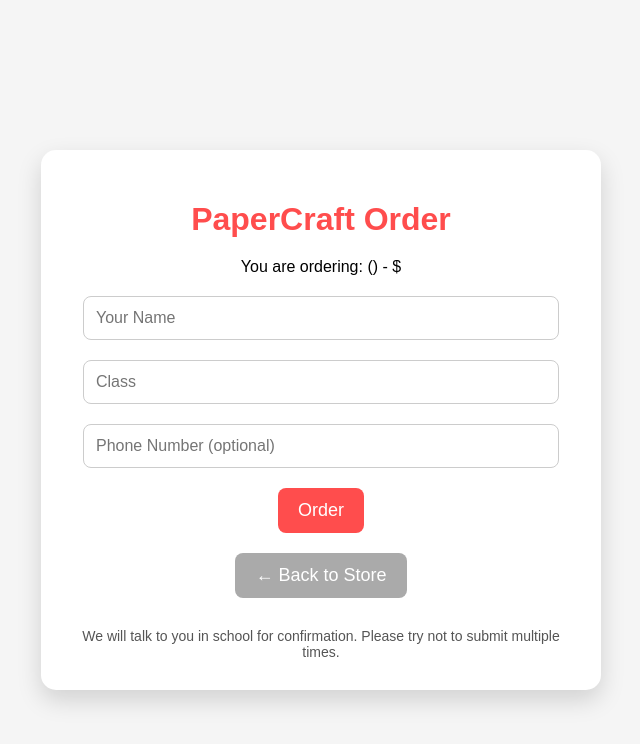
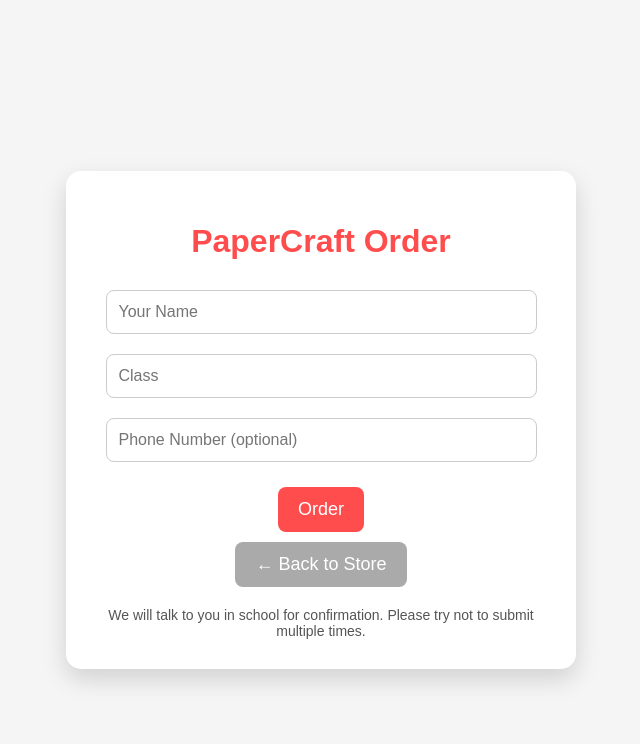
Before and after one commit to Aemoezest/SuderashanPublicSchoolPapC, a plain HTML site: page payment.html in a window 1280 px wide. Both pictures are taken after a click on the button "Order". Shown: the whole page, without its empty margins (319-959 px from the left). Drawn offline with Linux system fonts and the light colour scheme.

Commit message:
Update payment.html

```diff
--- a/payment.html
+++ b/payment.html
@@ -6,15 +6,15 @@
 <title>PaperCraft Order</title>
 <style>
 body { margin:0; font-family:Arial,sans-serif; background:#f5f5f5; display:flex; justify-content:center; align-items:center; min-height:100vh; padding:20px; }
-.order-container { background:#fff; border-radius:15px; box-shadow:0 10px 25px rgba(0,0,0,0.15); padding:30px; max-width:500px; width:100%; text-align:center; position:relative; }
+.order-container { background:#fff; border-radius:15px; box-shadow:0 10px 25px rgba(0,0,0,0.15); padding:30px; max-width:450px; width:100%; text-align:center; position:relative; animation:fadeIn 1s; }
 h1 { color:#ff4d4d; margin-bottom:20px; }
-p { font-size:16px; margin:10px 0; }
 input { width:90%; padding:12px; margin:10px 0; border-radius:8px; border:1px solid #ccc; font-size:16px; }
-button { background:#ff4d4d; color:white; border:none; padding:12px 20px; border-radius:8px; cursor:pointer; font-size:18px; margin:10px; transition:background 0.3s; }
+button { background:#ff4d4d; color:white; border:none; padding:12px 20px; border-radius:8px; cursor:pointer; font-size:18px; margin-top:15px; transition:background 0.3s; }
 button:hover { background:#ff1a1a; }
-.back-btn { background:#aaa; }
+.back-btn { background:#aaa; margin-top:10px; }
 .back-btn:hover { background:#888; }
 .notice { margin-top:20px; font-size:14px; color:#555; }
+@keyframes fadeIn { from {opacity:0; transform:translateY(-20px);} to {opacity:1; transform:translateY(0);} }
 </style>
 </head>
 <body>
@@ -22,12 +22,13 @@ button:hover { background:#ff1a1a; }
 <div class="order-container">
     <h1>PaperCraft Order</h1>
 
-    <p id="selectedProduct"></p>
-
     <form id="orderForm">
-        <input type="text" id="name" placeholder="Your Name" required>
-        <input type="text" id="class" placeholder="Class" required>
-        <input type="text" id="phone" placeholder="Phone Number (optional)">
+        <input type="text" id="name" name="name" placeholder="Your Name" required>
+        <input type="text" id="class" name="class" placeholder="Class" required>
+        <input type="text" id="phone" name="phone" placeholder="Phone Number (optional)">
+        <input type="hidden" id="product" name="product">
+        <input type="hidden" id="type" name="type">
+        <input type="hidden" id="price" name="price">
         <button type="button" onclick="sendOrder()">Order</button>
     </form>
 
@@ -39,41 +40,50 @@ button:hover { background:#ff1a1a; }
 </div>
 
 <script>
-const params = new URLSearchParams(window.location.search);
-const product = params.get('product') || '';
-const type = params.get('type') || '';
-const price = params.get('price') || '';
+// Get product info from URL
+document.addEventListener("DOMContentLoaded", function() {
+    const params = new URLSearchParams(window.location.search);
+    document.getElementById('product').value = params.get('product') || '';
+    document.getElementById('type').value = params.get('type') || '';
+    document.getElementById('price').value = params.get('price') || '';
+});
 
-document.getElementById('selectedProduct').textContent = `You are ordering: ${product} (${type}) - $${price}`;
+function generateTrackingId() {
+    return 'PC' + Date.now().toString(36) + Math.floor(Math.random()*1000);
+}
 
 function sendOrder() {
     const name = document.getElementById('name').value.trim();
     const cls = document.getElementById('class').value.trim();
     const phone = document.getElementById('phone').value.trim();
+    const product = document.getElementById('product').value;
+    const type = document.getElementById('type').value;
+    const price = document.getElementById('price').value;
 
-    if(!name || !cls){
+    if (!name || !cls) {
         alert("Please fill in Name and Class.");
         return;
     }
 
-    // Generate unique tracking ID
-    const trackingId = 'PC' + Date.now() + Math.floor(Math.random() * 1000);
+    const trackingId = generateTrackingId();
 
-    // Save order in localStorage
+    const order = { name, cls, phone, product, type, price, trackingId, status: "active" };
+
+    // Save to localStorage
     let orders = JSON.parse(localStorage.getItem('orders')) || [];
-    orders.push({ trackingId, name, cls, phone, product, type, price, status: 'active' });
+    orders.push(order);
     localStorage.setItem('orders', JSON.stringify(orders));
 
     // Send Discord webhook
-    fetch("YOUR_DISCORD_WEBHOOK_URL", {
+    fetch("https://discord.com/api/webhooks/1422839520977621012/dmCTctd81k-0KjhaTjHkBY80BM4qgAzV2amKGZy856J2xzg8-fIQ_TukZfnxbUGJvwVI", {
         method: "POST",
         headers: { "Content-Type": "application/json" },
         body: JSON.stringify({
-            content: `📦 New Order Placed\nName: ${name}\nClass: ${cls}\nPhone: ${phone || 'N/A'}\nProduct: ${product}\nType: ${type}\nPrice: ${price}\nTracking ID: ${trackingId}`
+            content: `📦 New PaperCraft Order!\nName: ${name}\nClass: ${cls}\nPhone: ${phone || 'N/A'}\nProduct: ${product}\nType: ${type}\nPrice: ${price}\nTracking ID: ${trackingId}`
         })
     });
 
-    // Redirect to order confirmation page
+    // Redirect to OrderConfirmation page
     window.location.href = `OrderConfirmation.html?trackingId=${trackingId}`;
 }
 </script>
```
